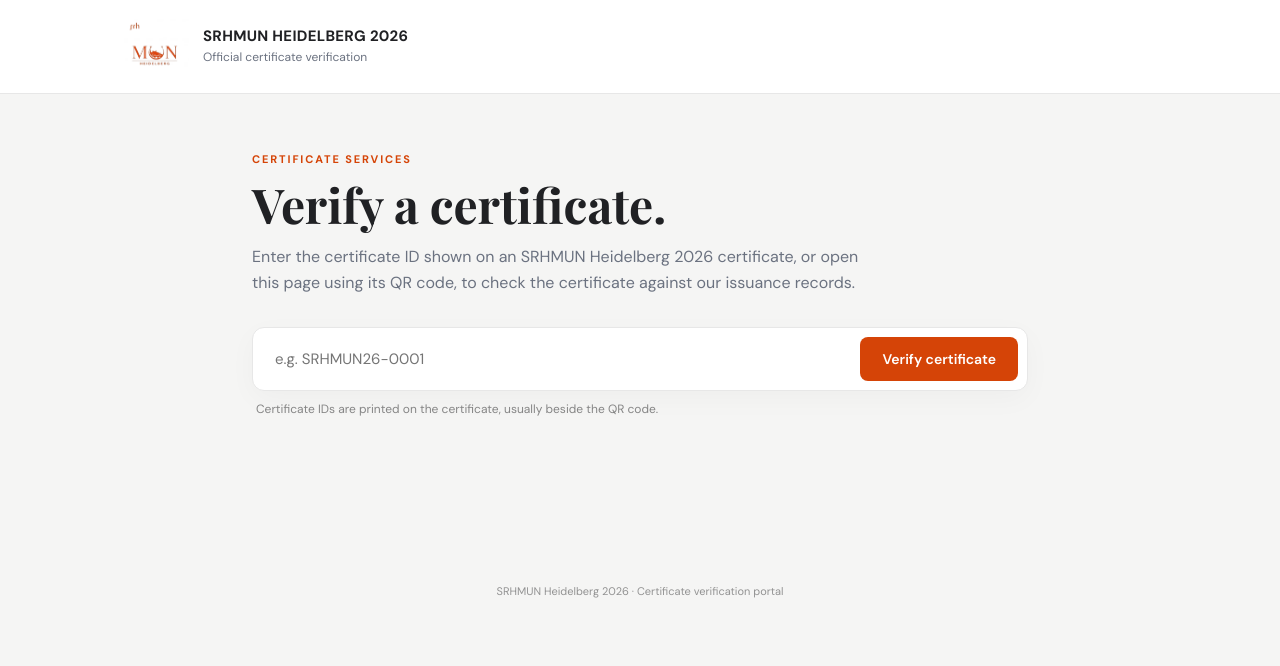
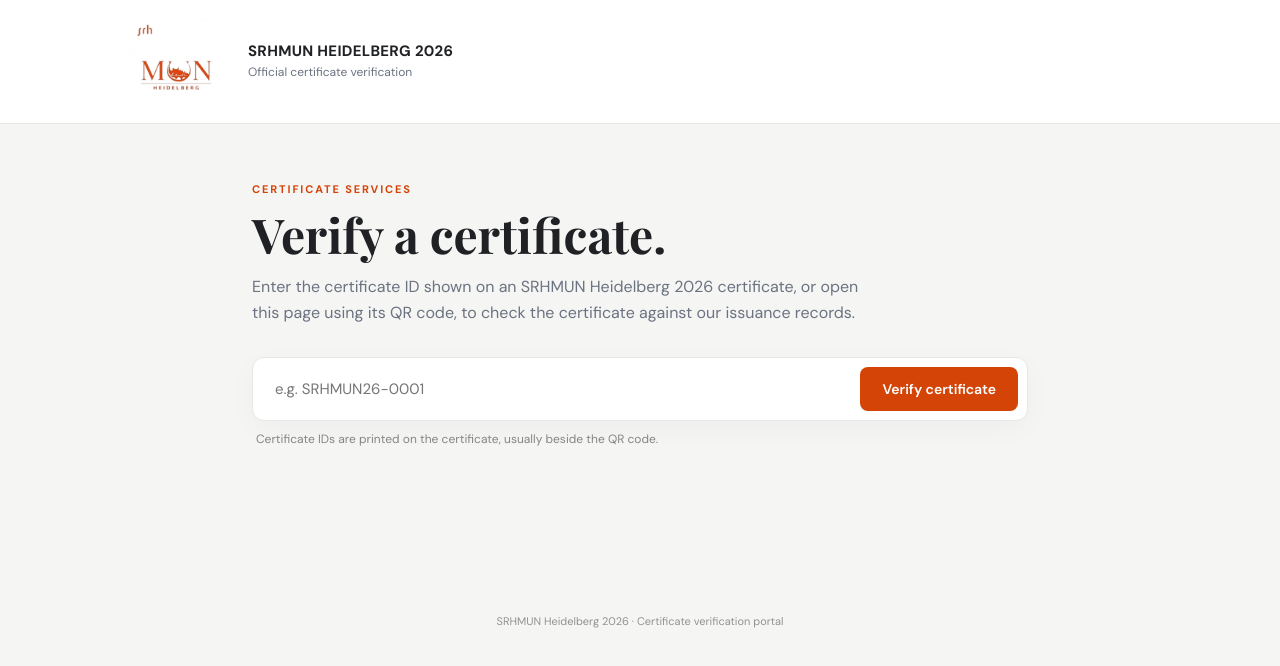
Before and after one commit to SRHMUN-Heidelberg/SRHMUN-Heidelberg-2026-Certificate-Verification-Portal, a plain HTML site: page index.html in a window 1280 px wide. Drawn offline with nearby package versions, Linux system fonts and the light colour scheme.

Commit message:
Update index.html

```diff
--- a/index.html
+++ b/index.html
@@ -53,7 +53,7 @@
 <header>
   <div class="top">
     <img src="srhmun-logo.png" alt="SRHMUN Heidelberg"
-     style="width:65px;height:55px;object-fit:contain;">
+     style="width:110px;height:85px;object-fit:contain;">
     <div class="brand"><strong>SRHMUN HEIDELBERG 2026</strong><span>Official certificate verification</span></div>
   </div>
 </header>
```
